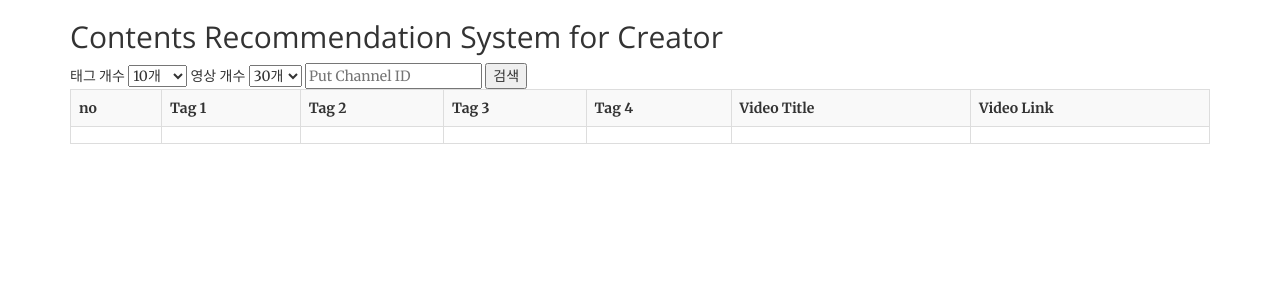
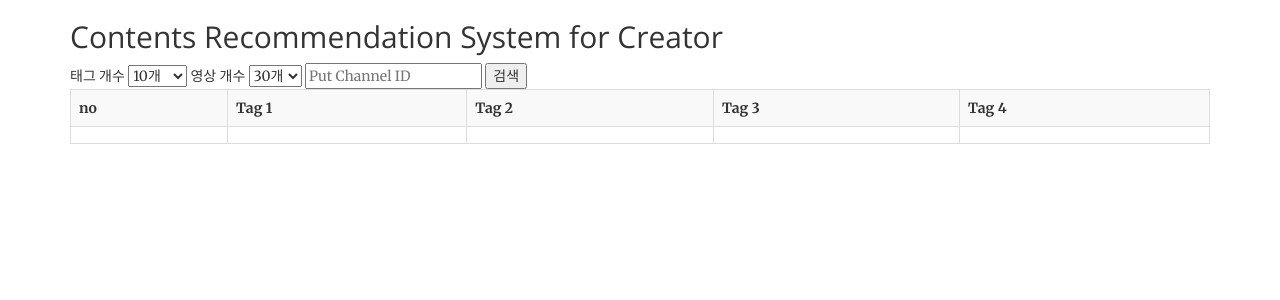
Before and after one commit to 58TANK/Creator-Contents-Recommendation-System, a Django app: page / in a window 1280 px wide. Shown: the top 300 px of the page. Run offline with Django 3.2, Linux system fonts and the light colour scheme; lists and menus that the app fills with data are empty; some libraries are stand-ins or nearby versions.

Commit message:
데모 마지막

```diff
--- a/Contents-Recommendation-System/board/templates/board/main.html
+++ b/Contents-Recommendation-System/board/templates/board/main.html
@@ -68,8 +68,6 @@
                     <th>Tag 2</th>
                     <th>Tag 3</th>
                     <th>Tag 4</th>
-                    <th>Video Title</th>
-                    <th>Video Link</th>
                 </tr>
                 {% for item in items %}
                     <tr>
@@ -78,8 +76,6 @@
                         <td><a href="javascript:click_tag('{{item.tag2|safe}}');">{{item.tag2|safe}}</a></td>
                         <td><a href="javascript:click_tag('{{item.tag3|safe}}');">{{item.tag3|safe}}</a></td>
                         <td><a href="javascript:click_tag('{{item.tag4|safe}}');">{{item.tag4|safe}}</a></td>
-                        <td><a href="javascript:click_tag('{{item.title|safe}}');">{{item.title|safe}}</a></td>
-                        <td><a href="javascript:click_tag('{{item.link|safe}}');">{{item.link|safe}}</a></td>
                     </tr>
                 {% endfor %}
             </table>
--- a/Contents-Recommendation-System/board/views.py
+++ b/Contents-Recommendation-System/board/views.py
@@ -12,7 +12,7 @@ import requests
 client_id = "vT0sbB55Azv8G7YykLD9"
 client_secret = "dR2M27Ko_X"
 
-API_KEY = "AIzaSyAj1NUQCImuVLxUhE1QAVRdA2mQizAOaHw"
+API_KEY = "AIzaSyCL6LPfeyha23YqMgAqGMuQxrHyoOPutzw"
 pageToken = ""
 videoId_list = []
 title_column = []
@@ -180,18 +180,16 @@ def recommend_tag(request):
             if(result == "final"):
                 if len(select_tag) == 1:
                     tmplist.append(
-                        {"no": 1, "tag1": select_tag[0], "tag2": "", "tag3": "", "tag4": "", "title": "",
-                         "link": ""})
+                        {"no": 1, "tag1": select_tag[0], "tag2": "", "tag3": "", "tag4": ""})
                 elif len(select_tag) == 2:
                     tmplist.append(
-                        {"no": 1, "tag1": select_tag[0], "tag2": select_tag[1], "tag3": "", "tag4": "",
-                         "title": "", "link": ""})
+                        {"no": 1, "tag1": select_tag[0], "tag2": select_tag[1], "tag3": "", "tag4": ""})
                 elif len(select_tag) == 3:
                     tmplist.append({"no": 1, "tag1": select_tag[0], "tag2": select_tag[1], "tag3": select_tag[2],
-                                    "tag4": "", "title": "", "link": ""})
+                                    "tag4": ""})
                 elif len(select_tag) == 4:
                     tmplist.append({"no": 1, "tag1": select_tag[0], "tag2": select_tag[1], "tag3": select_tag[2],
-                                    "tag4": select_tag[3], "title": "", "link": ""})
+                                    "tag4": select_tag[3]})
                 context = {
                     'items': tmplist,
                     'keyword': youtubeURL,
@@ -206,7 +204,7 @@ def recommend_tag(request):
                     if len(select_tag) == 0:
                         tag_1.append(val)
                         tmplist.append(
-                            {"no": idx + 1, "tag1": val, "tag2": "", "tag3": "", "tag4": "", "title": "", "link": ""})
+                            {"no": idx + 1, "tag1": val, "tag2": "", "tag3": "", "tag4": ""})
                     elif len(select_tag) == 1:
                         tag_2.append(val)
                         print(tag_1)
@@ -214,42 +212,33 @@ def recommend_tag(request):
                             print(tag_1[idx])
                             print("minsoo")
                             tmplist.append(
-                                {"no": idx + 1, "tag1": select_tag[0], "tag2": val, "tag3": "", "tag4": "", "title": "",
-                                 "link": ""})
+                                {"no": idx + 1, "tag1": select_tag[0], "tag2": val, "tag3": "", "tag4": ""})
                         else:
-                            tmplist.append({"no": idx + 1, "tag1": "", "tag2": val, "tag3": "", "tag4": "", "title": "",
-                                            "link": ""})
+                            tmplist.append({"no": idx + 1, "tag1": "", "tag2": val, "tag3": "", "tag4": ""})
                     elif len(select_tag) == 2:
                         tag_3.append(val)
                         if tag_1[idx] == select_tag[0]:
                             tmplist.append(
-                                {"no": idx + 1, "tag1": select_tag[0], "tag2": "", "tag3": val, "tag4": "", "title": "",
-                                 "link": ""})
+                                {"no": idx + 1, "tag1": select_tag[0], "tag2": "", "tag3": val, "tag4": ""})
                         elif tag_2[idx] == select_tag[1]:
                             tmplist.append(
-                                {"no": idx + 1, "tag1": "", "tag2": select_tag[1], "tag3": val, "tag4": "", "title": "",
-                                 "link": ""})
+                                {"no": idx + 1, "tag1": "", "tag2": select_tag[1], "tag3": val, "tag4": ""})
                         else:
                             tmplist.append(
-                                {"no": idx + 1, "tag1": "", "tag2": "", "tag3": val, "tag4": "", "title": "",
-                                 "link": ""})
+                                {"no": idx + 1, "tag1": "", "tag2": "", "tag3": val, "tag4": ""})
                     elif len(select_tag) == 3:
                         tag_4.append(val)
                         if tag_1[idx] == select_tag[0]:
                             tmplist.append(
-                                {"no": idx + 1, "tag1": select_tag[0], "tag2": "", "tag3": "", "tag4": val, "title": "",
-                                 "link": ""})
+                                {"no": idx + 1, "tag1": select_tag[0], "tag2": "", "tag3": "", "tag4": val})
                         elif tag_2[idx] == select_tag[1]:
                             tmplist.append(
-                                {"no": idx + 1, "tag1": "", "tag2": select_tag[1], "tag3": "", "tag4": val, "title": "",
-                                 "link": ""})
+                                {"no": idx + 1, "tag1": "", "tag2": select_tag[1], "tag3": "", "tag4": val})
                         elif tag_3[idx] == select_tag[2]:
                             tmplist.append(
-                                {"no": idx + 1, "tag1": "", "tag2": "", "tag3": select_tag[2], "tag4": val, "title": "",
-                                 "link": ""})
+                                {"no": idx + 1, "tag1": "", "tag2": "", "tag3": select_tag[2], "tag4": val})
                         else:
-                            tmplist.append({"no": idx + 1, "tag1": "", "tag2": "", "tag3": "", "tag4": val, "title": "",
-                                            "link": ""})
+                            tmplist.append({"no": idx + 1, "tag1": "", "tag2": "", "tag3": "", "tag4": val})
                 else:
                     break
 
@@ -271,7 +260,7 @@ def recommend_tag(request):
 
         else:
             # 초기 화면
-            tmplist = [{"no": "", "tag1": "", "tag2": "", "tag3": "", "tag4": "", "title": "", "link": ""}]
+            tmplist = [{"no": "", "tag1": "", "tag2": "", "tag3": "", "tag4": ""}]
             context = {
                 'items': tmplist
             }
```
